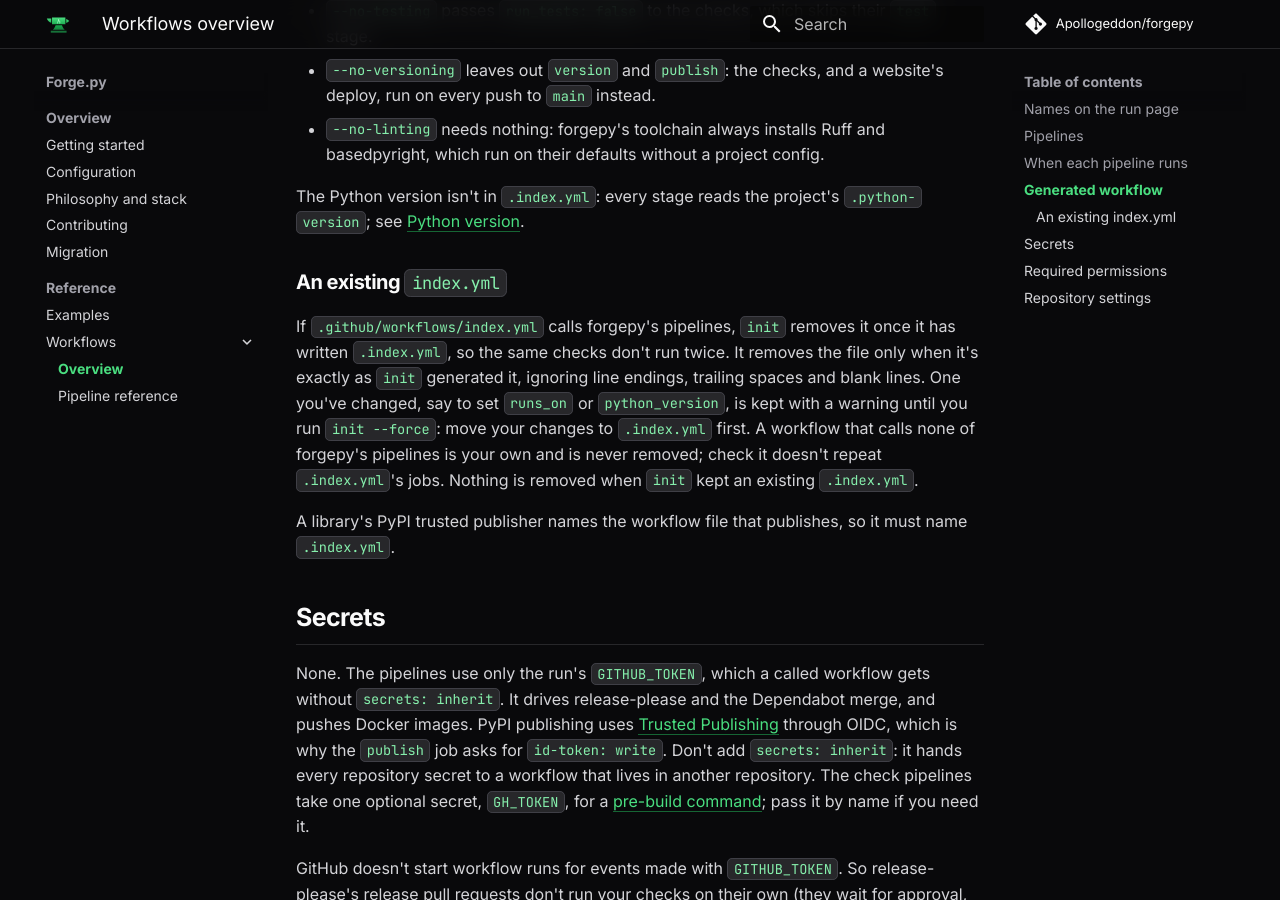
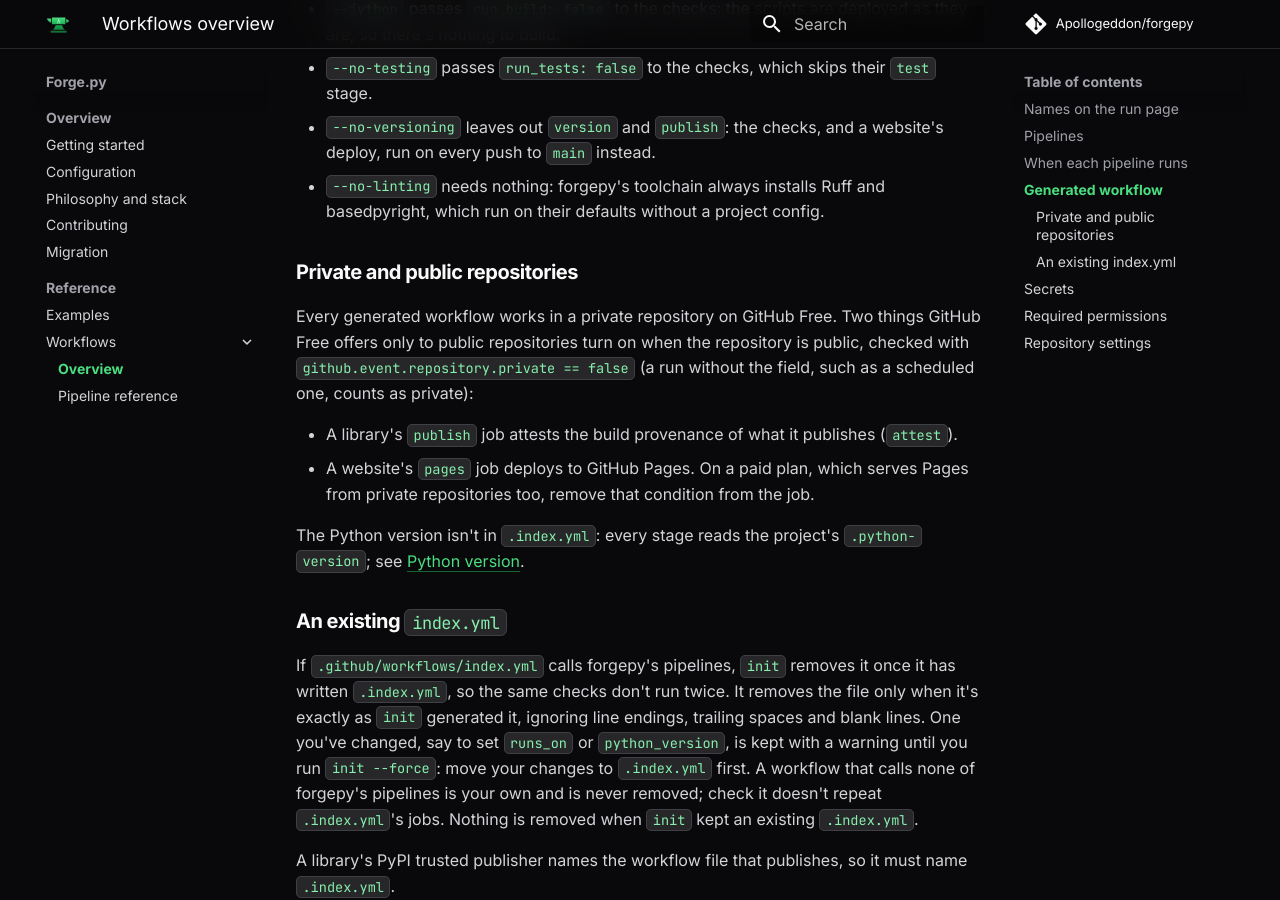
Before and after one commit to Apollogeddon/forgepy, an MkDocs documentation site: the page built from docs/docs/workflows/overview.md, in a window 1280 px wide and 900 px high, scrolled down 3922 px. Built offline with MkDocs 1.6.1 and Material for MkDocs 9.7.7, drawn with Linux system fonts in a browser that asks for light colours; comment, search, counter and statistics services are not loaded; some of the changed text lies outside the part shown.

Commit message:
fix(ci): attest and deploy pages only from public repositories, as a free plan needs

```diff
--- a/docs/docs/workflows/overview.md
+++ b/docs/docs/workflows/overview.md
@@ -124,6 +127,13 @@ The other modes differ only in their jobs:
 - `--no-versioning` leaves out `version` and `publish`: the checks, and a website's deploy, run on every push to `main` instead.
 - `--no-linting` needs nothing: forgepy's toolchain always installs Ruff and basedpyright, which run on their defaults without a project config.
 
+### Private and public repositories
+
+Every generated workflow works in a private repository on GitHub Free. Two things GitHub Free offers only to public repositories turn on when the repository is public, checked with `github.event.repository.private == false` (a run without the field, such as a scheduled one, counts as private):
+
+- A library's `publish` job attests the build provenance of what it publishes (`attest`).
+- A website's `pages` job deploys to GitHub Pages. On a paid plan, which serves Pages from private repositories too, remove that condition from the job.
+
 The Python version isn't in `.index.yml`: every stage reads the project's `.python-version`; see [Python version](../configuration.md#python-version).
 
 ### An existing `index.yml`
@@ -148,7 +158,7 @@ Each root job grants what its pipeline's stages need, and nothing else:
 | `debian` | `contents: read` | Checking out the project |
 | `docker` | `contents: read`, `packages: write` | Pushing to GHCR |
 | `version` | `contents: write`, `pull-requests: write` | release-please's tags, releases and release pull requests |
-| `publish` | `contents: read`, `id-token: write`; `contents: write` for `assets`; `attestations: write` for `attest` | Publishing to PyPI, attaching release files, attesting |
+| `publish` | `contents: read`, `id-token: write`; `contents: write` for `assets`; `attestations: write` for `attest` (a library's, in a public repository) | Publishing to PyPI, attaching release files, attesting |
 | `pages` | `pages: write`, `id-token: write` | GitHub Pages |
 | `patch` | `contents: write` | Committing the patch |
 | `merge` | `contents: write`, `pull-requests: write` | The review request, the merge and the dispatch |
@@ -157,6 +167,6 @@ GitHub checks a called workflow's permissions against the caller's before runnin
 
 ## Repository settings
 
-- For a website, set **Settings → Pages → Source** to **GitHub Actions**.
+- For a website, set **Settings → Pages → Source** to **GitHub Actions**. On GitHub Free, Pages needs a public repository.
 - For the Dependabot merge, turn on **Settings → General → Allow auto-merge**, and make your CI checks required in a branch protection rule or ruleset so GitHub waits for them before merging.
 - For a library, add a [trusted publisher](https://docs.pypi.org/trusted-publishers/) for the repository on your PyPI project, with `.index.yml` as its workflow.
```
Also changed, not shown: other parts of docs/docs/workflows/overview.md (+3 -0 lines), docs/docs/getting-started.md (+1 -1 lines), docs/docs/workflows/reference.md (+3 -3 lines), 3 other files.
